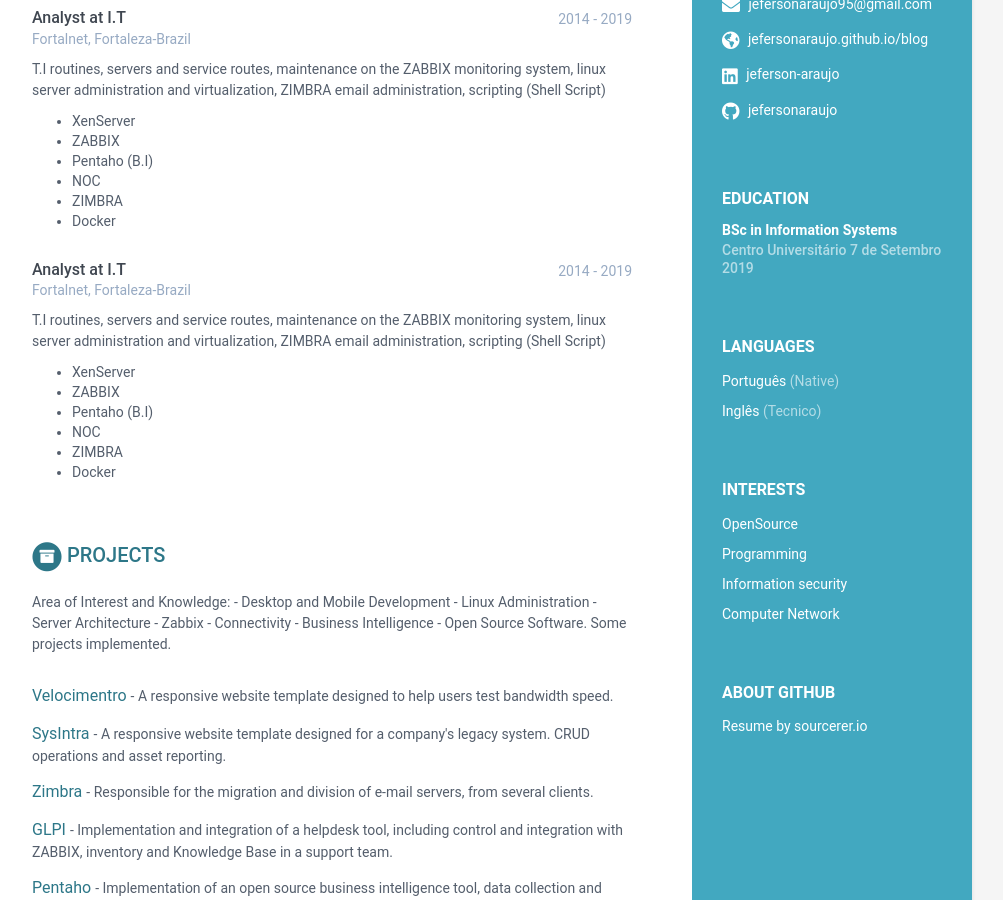
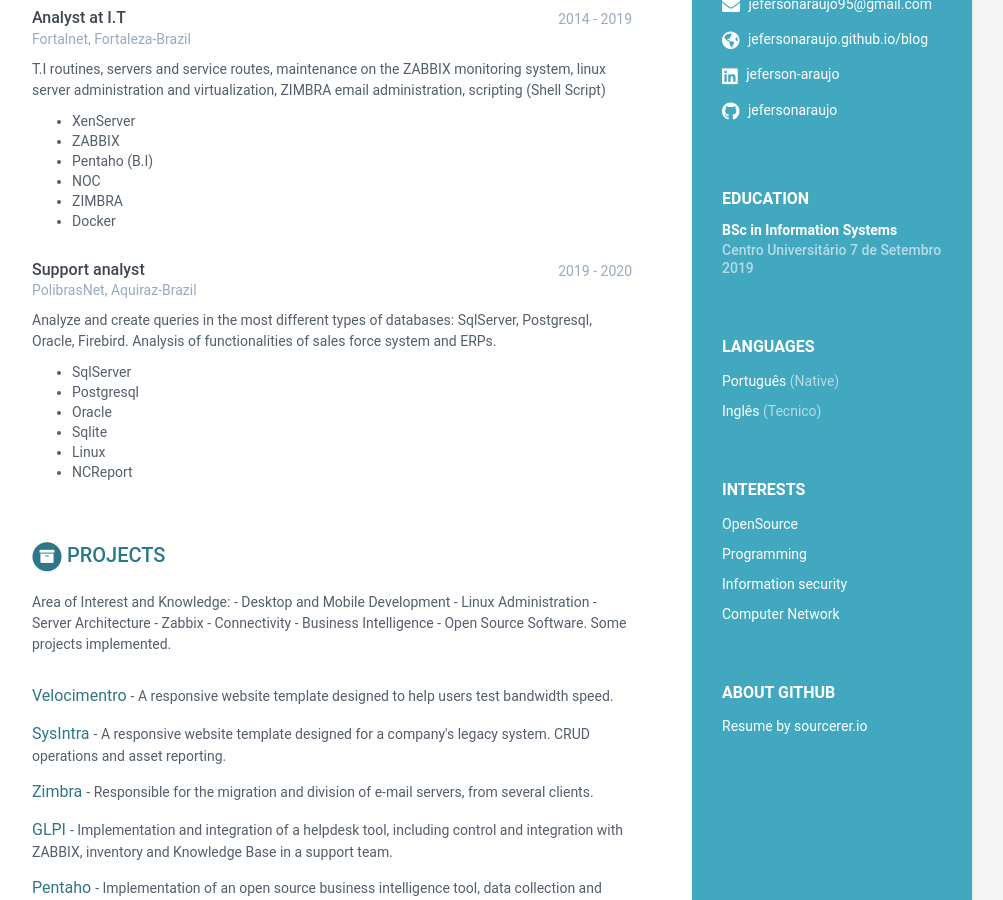
Before and after one commit to jefersonaraujo/jefersonaraujo.github.io, a Jekyll site: the page built from index.html, in a window 1280 px wide and 900 px high, scrolled down 304 px. Shown: the whole window, without its empty margins (168-1171 px from the left). Built offline with Jekyll 4.4.1, drawn with Linux system fonts in a browser that asks for light colours.

Commit message:
Update data.yml

```diff
--- a/_data/data.yml
+++ b/_data/data.yml
@@ -64,18 +64,18 @@ experiences:
           - ZIMBRA
           - Docker
 
-    - role: Analyst at I.T
-      time: 2014 - 2019
-      company: Fortalnet, Fortaleza-Brazil
+    - role: Support analyst
+      time: 2019 - 2020
+      company: PolibrasNet, Aquiraz-Brazil
       details: |
-        T.I routines, servers and service routes, maintenance on the ZABBIX monitoring system, linux server administration and virtualization, ZIMBRA email administration, scripting (Shell Script)
+        Analyze and create queries in the most different types of databases: SqlServer, Postgresql, Oracle, Firebird. Analysis of functionalities of sales force system and ERPs.
 
-          - XenServer
-          - ZABBIX
-          - Pentaho (B.I)
-          - NOC
-          - ZIMBRA
-          - Docker
+          - SqlServer
+          - Postgresql
+          - Oracle
+          - Sqlite
+          - Linux
+          - NCReport
 
 projects:
     title: Projects
```
